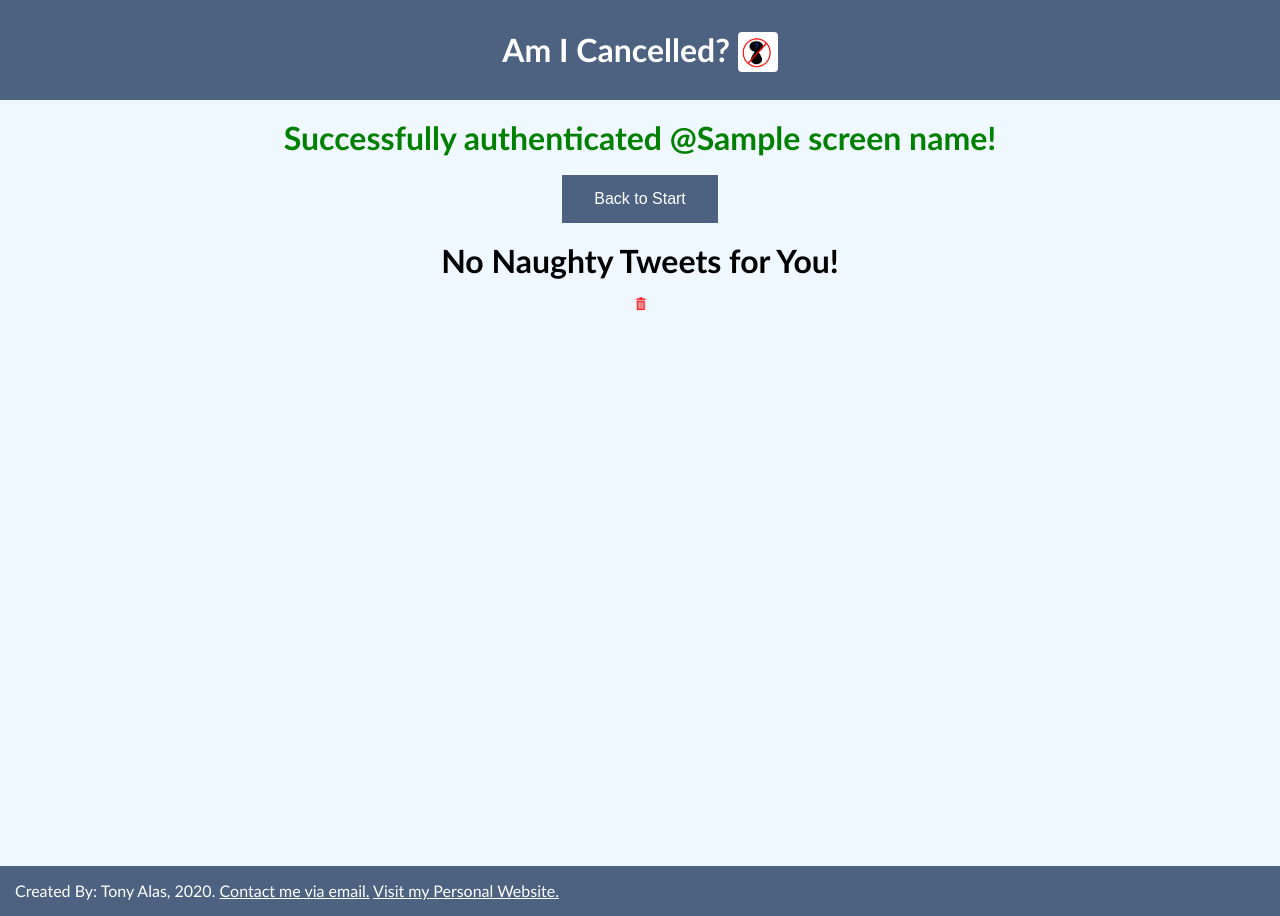
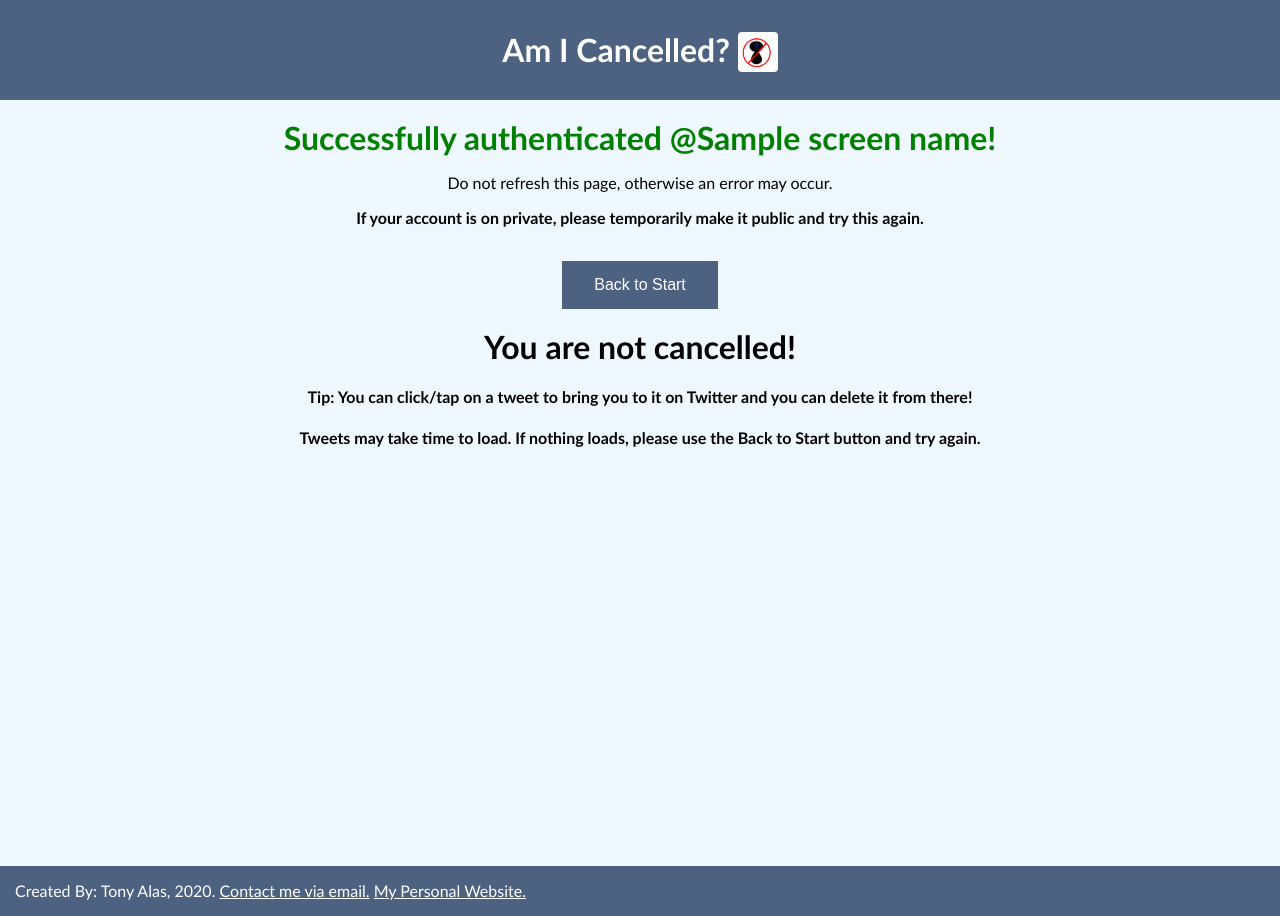
Before and after one commit to tonyalas/AmICancelled, a Flask app: template templates/cancelMe_Callback.html in a window 1280 px wide. Run offline with Flask 2, Linux system fonts and the light colour scheme; the template is opened without the code that fills it: most values are stand-ins (such as "Sample title", 1, 10 or a date in 2020); some libraries are stand-ins or nearby versions.

Commit message:
Update cancelMe_Callback.html

```diff
--- a/templates/cancelMe_Callback.html
+++ b/templates/cancelMe_Callback.html
@@ -1,55 +1,93 @@
 <!DOCTYPE html>
 <html>
     <head>
+        <meta name="viewport" content="width=device-width, initial-scale=1.0">
         <link rel="stylesheet" href="{{ url_for('static',   filename='css/styles.css') }}">
-        <link rel="shortcut icon" href="{{ url_for('static', filename='favicon.ico') }}">
+        <link rel="apple-touch-icon" sizes="180x180" href="{{ url_for('static', filename= 'apple-touch-icon.png') }}">
+        <link rel="icon" type="image/png" sizes="32x32" href="{{ url_for('static', filename= 'favicon-32x32.png') }}">
+        <link rel="icon" type="image/png" sizes="16x16" href="{{ url_for('static', filename= 'favicon-16x16.png') }}">
+        <link rel="manifest" href="{{ url_for('static', filename= 'site.webmanifest') }}">
+        <link rel="mask-icon" href="{{ url_for('static', filename='safari-pinned-tab.svg') }}" color="#5bbad5">
+        <meta name="msapplication-TileColor" content="#da532c">
+        <meta name="theme-color" content="#ffffff">
+        <script data-ad-client="ca-pub-2309537375318258" async src="https://pagead2.googlesyndication.com/pagead/js/adsbygoogle.js"></script>
+        <script>window.twttr = (function(d, s, id) {
+            var js, fjs = d.getElementsByTagName(s)[0],
+              t = window.twttr || {};
+            if (d.getElementById(id)) return t;
+            js = d.createElement(s);
+            js.id = id;
+            js.src = "https://platform.twitter.com/widgets.js";
+            fjs.parentNode.insertBefore(js, fjs);
+
+            t._e = [];
+            t.ready = function(f) {
+              t._e.push(f);
+            };
+
+            return t;
+          }(document, "script", "twitter-wjs"));</script>
+
         <title>Am I Cancelled?</title>
-
     </head>
 
     <body>
-
         <div id="div1">
-            <h1 class="header">Am I Cancelled? <img src="{{ url_for('static', filename= 'amICancelled_logo.jpg') }}" id="app_logo"></h1>
+            <h1 class="header">Am I Cancelled? <img src="{{ url_for('static', filename= 'amICancelled_logo.jpg') }}" id="app_logo" alt="Am I Cancelled Logo"></h1>
         </div>
-
         <script src="//ajax.googleapis.com/ajax/libs/jquery/1.9.1/jquery.min.js"></script>
-        <script type="text/javascript">
-            function success() {
-                alert("Deleted Tweet! Click Back to Start Button for it to disappear.");
-            }
-        </script>
-
-
         <div id="div2alt">
             <div id="main">
+                <div id="text_div">
                 <br>
                 <h1 style="color: green;">Successfully authenticated @{{screen_name}}!</h1>
-               <br>
+                <p id="main_text">Do not refresh this page, otherwise an error may occur.</p>
+                <p id="main_text"><b>If your account is on private, please temporarily make it public and try this again.</b></p>
                 <br>
                 <a href="{{ url_for('home') }}"><button type="button" id="backButton">Back to Start</button></a>
                 <br>
                 <br>
                 {% if naughty == True %}
-                    <h1>You have {{ naughtyCount }} Naughty Tweet(s)</h1>
+                    {% if nextTokenBool == True %}
+                    <h1>You have 300+ cancel-worthy tweet(s)</h1>
                     {% else %}
-                    <h1>No Naughty Tweets for You!</h1>
+                    <h1>You have {{ naughtyCount }} cancel-worthy tweet(s)</h1>
                     {% endif %}
+                {% else %}
+                    <h1>You are not cancelled!</h1>
+                {% endif %}
+                {% if nextTokenBool == True %}
+                    <h3>There were more than 300 tweets found, please delete some then sign in again to get the rest.</h3>
+                {% endif %}
+                <h4>Tip: You can click/tap on a tweet to bring you to it on Twitter and you can delete it from there!</h4>
+                <h4>Tweets may take time to load. If nothing loads, please use the Back to Start button and try again.</h4>
+                <br>
+            </div>
+                <div id="container"></div>
+                {% if naughtyCount <= 50 %}
                     {% for tweet,id,username in zipped %}
-               <!-- <p> <b>@{{ username }}</b> tweeted: " {{ tweet }} "  <br> tweet url: <a href="https://twitter.com/{{username}}/status/{{id}}" target="_blank" rel="noopener noreferrer">https://twitter.com/{{username}}/status/{{id}}</a></p>
-                <a href=# id="test"><img src="{{ url_for('static', filename='delete.png') }}" class="delete_button" style="width: 15px; height: 15px;"/></a> -->
-               <br>
                     <blockquote class="twitter-tweet" data-lang="en" data-align="center" data-dnt="true">
                         <p lang="en" ></p> <a href="https://twitter.com/{{username}}/status/{{id}}" target="_blank" rel="noopener noreferrer"> </a>
                     </blockquote>
-
-                <form action="{{ url_for('delete_tweet') }}" method="POST">
-                    <input type="hidden" id="index" name="index" value="{{ loop.index }}">
-                    <input type="image" name="submit" src="{{ url_for('static', filename='delete.png') }}" alt="submit" style="width: 15px; height: 15px;" onclick="success()">
-                </form>
                     <br>
                     {% endfor %}
+                {% elif naughtyCount > 51 %}
+                    {% for tweet,id,username in zipped %}
+                    <br>
+                        <script>
+                            twttr.widgets.createTweet(
+                                '{{id}}',
+                                document.getElementById('container'),
+                                {
+                                    align: 'center'
+                                }
+                            );
+                        </script>
+                        <br>
+                    {% endfor %}
+                {% else %}
 
+                {% endif %}
 
             </div>
         </div>
@@ -58,11 +96,8 @@
 
         <footer id="footer">
             <p id="footer-text">Created By: Tony Alas, 2020.   <a href="mailto:tony_alas99@hotmail.com" id="email_link">Contact me via email.</a>
-                <a href="http://alas11.myweb.cs.uwindsor.ca" id="email_link">Visit my Personal Website.</a>
+                <a href="http://alas11.myweb.cs.uwindsor.ca" id="email_link" target="_blank" rel="noopener noreferrer">My Personal Website.</a>
                 </p>
         </footer>
     </body>
-
-
-
 </html>
```
Lines whose indentation alone changed are shown as unchanged.
